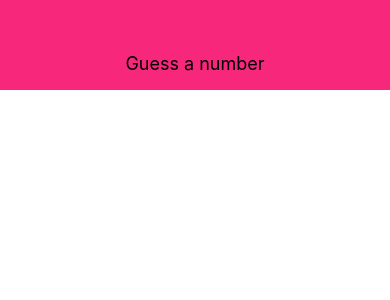
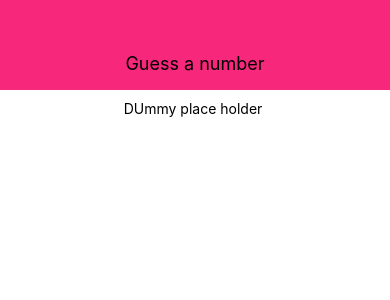
Before and after one commit to TaSiya/guess-number-react-native, a React Native app: screen / in a window 390 px wide. Shown: the top 300 px of the page. Built offline with nearby package versions, Linux system fonts and the light colour scheme.

Commit message:
added start game screen with dummy text

```diff
--- a/App.js
+++ b/App.js
@@ -1,11 +1,13 @@
 import React from 'react';
 import { StyleSheet, Text, View } from 'react-native';
 import Header from './components/Header'
+import StartGameScreen from './screens/StartGameScreen'
 
 export default function App() {
   return (
     <View style={styles.screen}>
       <Header title="Guess a number"/>
+      <StartGameScreen/>
     </View>
   );
 }
--- /dev/null
+++ b/screens/StartGameScreen.js
@@ -0,0 +1,20 @@
+import React from 'react'
+import { View, Text, StyleSheet } from 'react-native'
+
+const  StartGameScreen = props => {
+  return (
+    <View style={styles.screen}>
+      <Text>DUmmy place holder </Text>
+    </View>
+  )
+}
+
+const styles = StyleSheet.create({
+  screen: {
+    flex: 1,
+    padding: 10,
+    alignItems: 'center',
+  }
+})
+
+export default StartGameScreen
```
